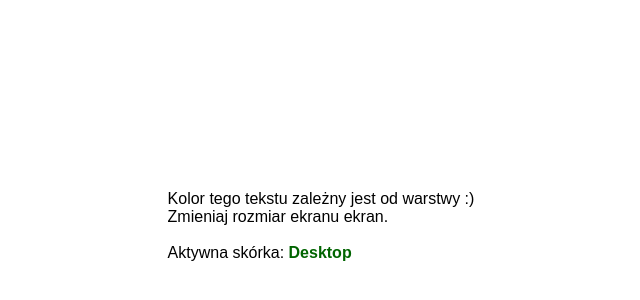
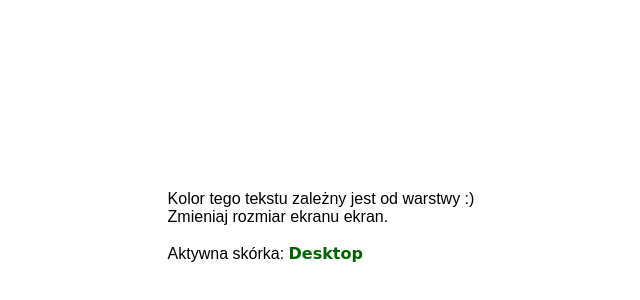
Before and after one commit to value-media/devmag-css-js-1, a plain HTML site: page layers/index.html in a window 1280 px wide. Shown: the part 62-362 px from the top of the page, 319-959 px from the left. Drawn offline with Linux system fonts and the light colour scheme.

Commit message:
1 file modified

```diff
--- a/layers/index.html
+++ b/layers/index.html
@@ -7,7 +7,7 @@
   <title>Document</title>
   <style>
     body {
-      font-family: Arial;
+      font-family: sans-serif;
       display: grid;
       place-content: center;
       min-height: 70vh;
@@ -15,6 +15,7 @@
 
     #active-theme {
       font-weight: bold;
+        font-family: cursive;
     }
 
     @media(max-width:500px) {
```
